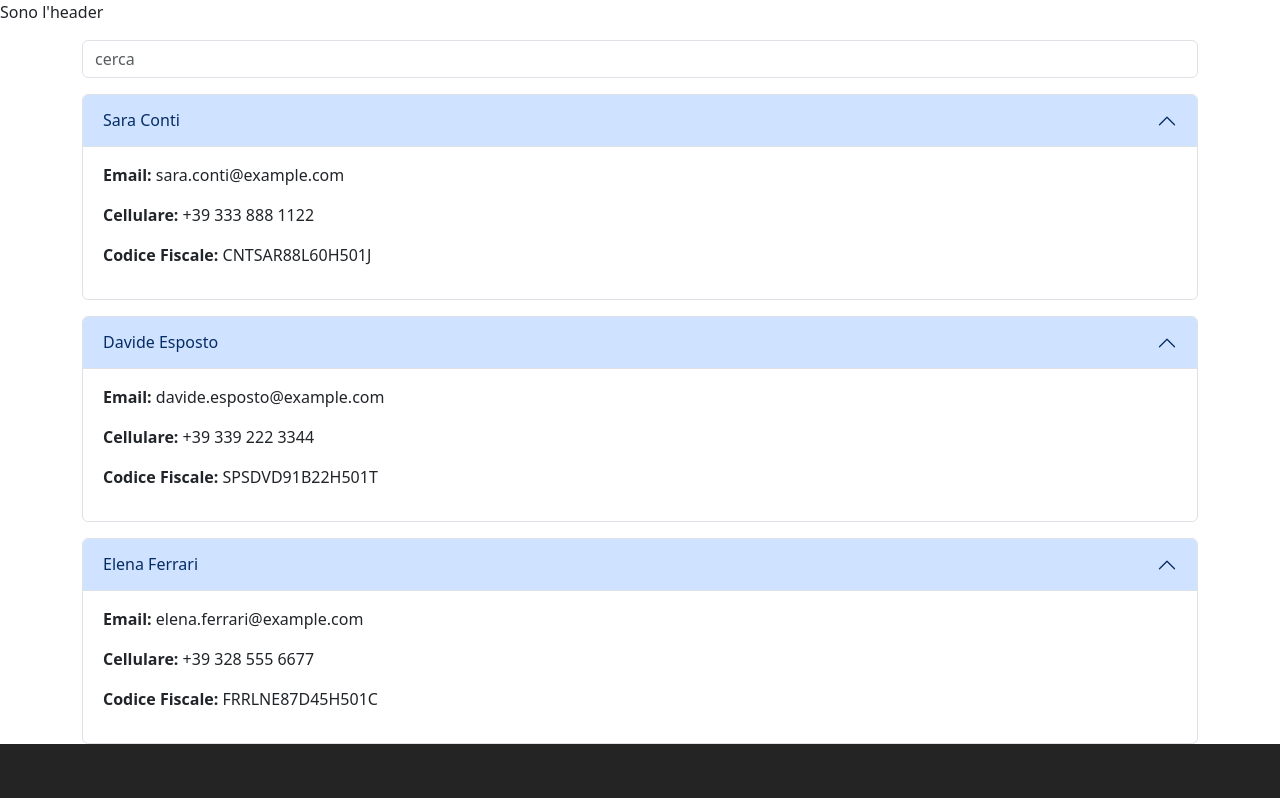
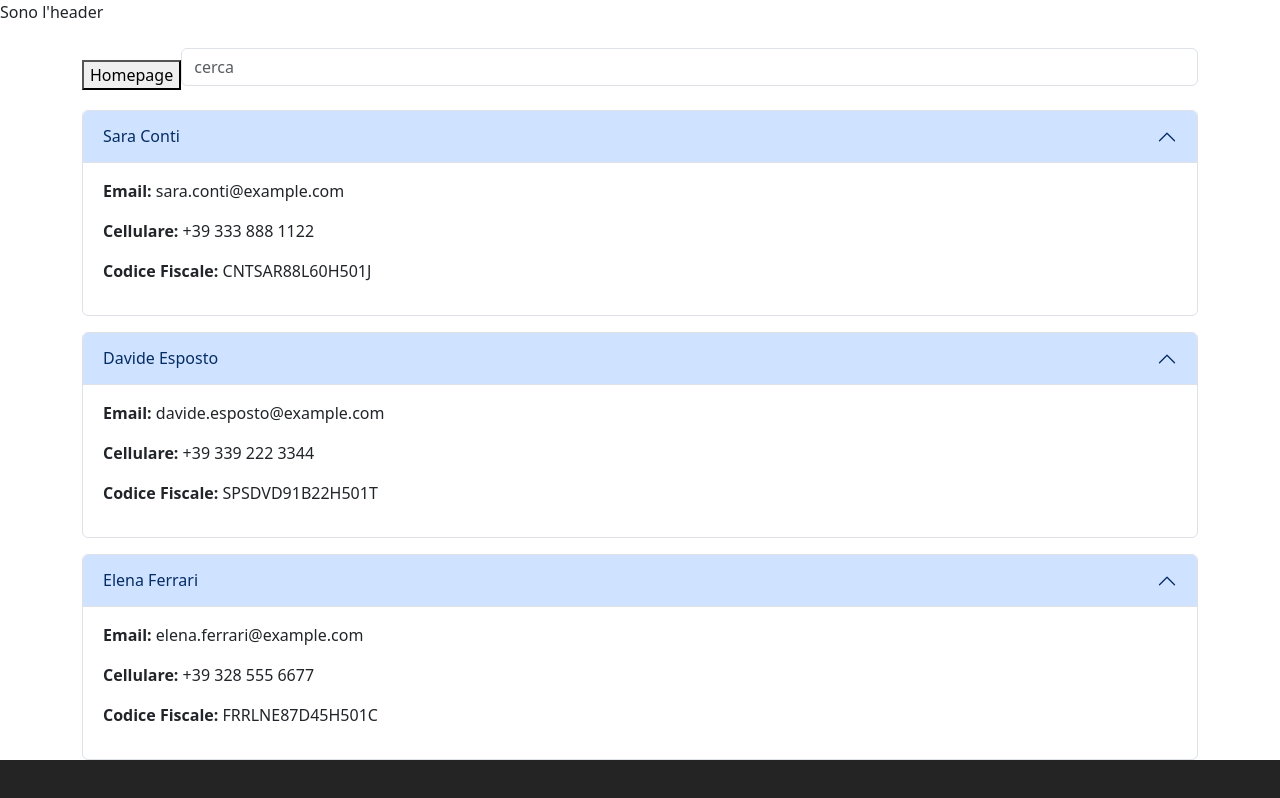
Before and after one commit to Sarasalzano/cs-booroad-app, a React (Vite) app: page /viaggi/parigi in a window 1280 px wide. Built offline with nearby package versions, Linux system fonts and the light colour scheme.

Commit message:
inserisci button

```diff
--- a/src/components/SearchBar.jsx
+++ b/src/components/SearchBar.jsx
@@ -13,7 +13,7 @@ export default function SearchBar({ onSearch }) {
   return (
     <input
       type="text"
-      className="form-control mb-3"
+      className="form-control mb-3 "
       placeholder= "cerca"
       value={query}
       onChange={handleChange}
--- a/src/pages/DetailPage.jsx
+++ b/src/pages/DetailPage.jsx
@@ -1,5 +1,5 @@
 import { useParams } from "react-router-dom";
-import { Accordion } from "react-bootstrap";
+import { Accordion, Navbar } from "react-bootstrap";
 import SearchBar from "../components/SearchBar";
 import trips from "../data/trips"; // assicurati che il percorso sia corretto
 import { useState } from "react";
@@ -16,8 +16,10 @@ export default function DetailPage() {
 
   return (
     <div className="container mt-3">
-
-      <SearchBar  onSearch={handleSearch} />
+      <Navbar>
+        <button>Homepage</button>
+        <SearchBar onSearch={handleSearch} />
+      </Navbar>
       {/* {/ Lista filtrata */}
       {filteredTravellers.length > 0 ? (
         filteredTravellers.map((t) => (
```
